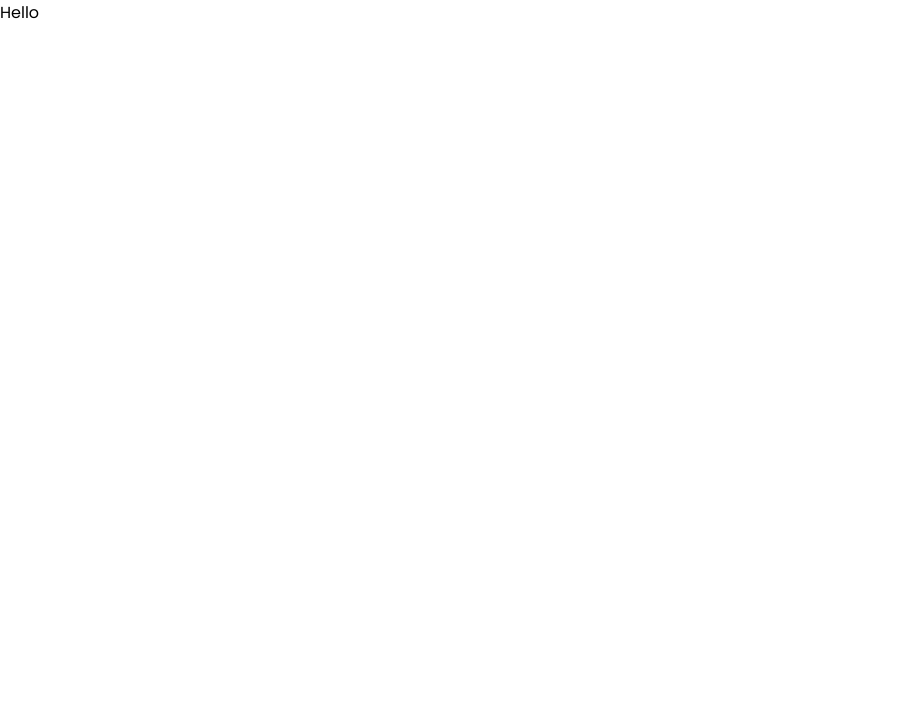
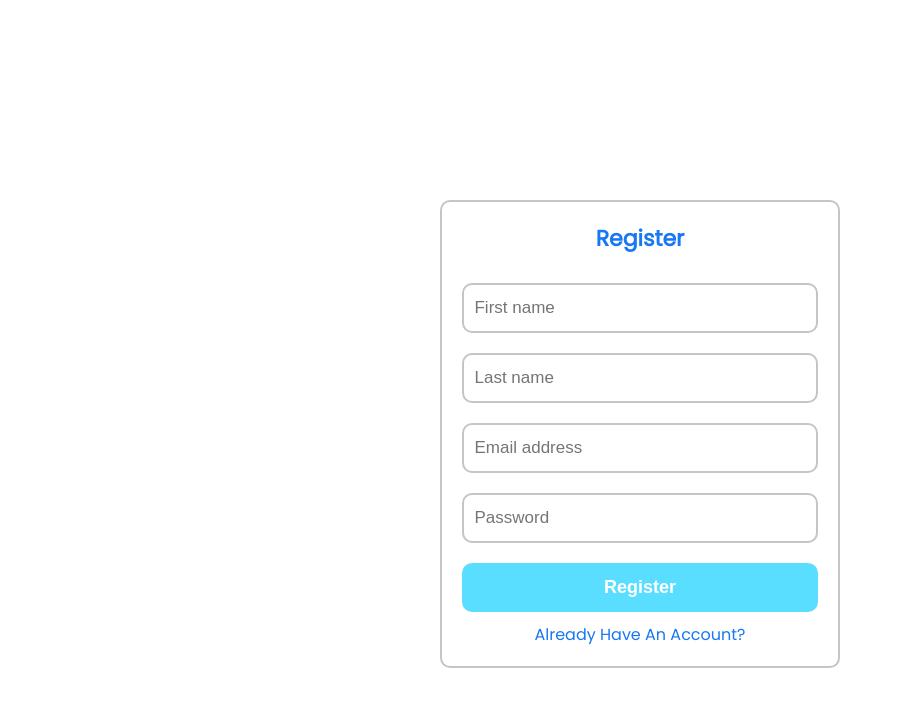
Before and after one commit to mohammad-kassem/Shipperly, a React (Create React App) app in the folder frontend-react/: page /register in a window 1280 px wide. Shown: the top 706 px of the page, without its empty margins (0-902 px from the left). Built offline with nearby package versions, Linux system fonts and the light colour scheme.

Commit message:
frontend: feat:  implement Login and Register

```diff
--- a/frontend-react/src/App.js
+++ b/frontend-react/src/App.js
@@ -1,6 +1,16 @@
+import { BrowserRouter, Routes, Route } from "react-router-dom";
+import Login from "./pages/Login";
+import Register from "./pages/Register";
+
 function App() {
   return (
-    <p>Hello</p>
+    <BrowserRouter>
+      <Routes>
+        <Route path="/login" element={<Login />}></Route>
+        <Route path="/register" element={<Register />}></Route>
+        <Route path="/"></Route>
+      </Routes>
+    </BrowserRouter>
   );
 }
 
--- /dev/null
+++ b/frontend-react/src/api/ApiCalls.js
@@ -0,0 +1,46 @@
+import axios from "axios";
+
+const BASE_URL = "http://localhost:8000/api/v1";
+
+const login = async (authData) => {
+  localStorage.clear();
+  try {
+    const res = await axios({
+      method: "post",
+      url: BASE_URL + "/auth/login",
+      headers: {
+        "Content-type": "application/json",
+      },
+      data: JSON.stringify(authData),
+    });
+    localStorage.setItem("token", res.data.token);
+    return res;
+  } catch (err) {
+    err.response.status === 400
+      ? alert(Object.values(err.response.data))
+      : alert(err.response.data.error[0]);
+  }
+};
+
+const register = async (authData) => {
+  localStorage.clear();
+  try {
+    const res = await axios({
+      method: "post",
+      url: BASE_URL + "/auth/register",
+      headers: {
+        "Content-type": "application/json",
+      },
+      data: JSON.stringify(authData),
+    });
+    localStorage.setItem("token", res.data.token);
+    return res;
+  } catch (err) {
+    // alert(err.response.data.error[0]);
+    err.response.status === 400
+      ? alert(Object.values(err.response.data))
+      : alert(err.response.data.error[0]);
+  }
+};
+
+export { login, register };
--- /dev/null
+++ b/frontend-react/src/components/AuthForm.js
@@ -0,0 +1,85 @@
+import { useState } from "react";
+import { Link, useNavigate } from "react-router-dom";
+import { login, register } from "../api/ApiCalls";
+import "./AuthForm.scss";
+
+const AuthForm = ({ type }) => {
+  const [fname, setFname] = useState("");
+  const [lname, setLname] = useState("");
+  const [email, setEmail] = useState("");
+  const [password, setPassword] = useState("");
+  const navigate = useNavigate();
+
+  const onSubmit = async (e) => {
+    e.preventDefault();
+    if (type === "login") {
+      const res = await login({ email, password });
+      res && navigate("/");
+    } else {
+      const res = await register({ fname, lname, email, password });
+      res && navigate("/");
+    }
+  };
+
+  return (
+    <form className="form" onSubmit={onSubmit}>
+      <div className="form-content">
+        <h1>{type === "register" ? "Register" : "Log In"} </h1>
+        {type === "register" && (
+          <>
+            <input
+              type="text"
+              id="fname"
+              value={fname}
+              placeholder="First name"
+              onChange={function (e) {
+                setFname(e.target.value);
+              }}
+            ></input>
+            <input
+              type="text"
+              id="lname"
+              value={lname}
+              placeholder="Last name"
+              onChange={function (e) {
+                setLname(e.target.value);
+              }}
+            ></input>
+          </>
+        )}
+        <input
+          type="email"
+          id="email"
+          value={email}
+          placeholder="Email address"
+          required
+          onChange={function (e) {
+            setEmail(e.target.value);
+          }}
+        ></input>
+        <input
+          type="password"
+          id="password"
+          value={password}
+          placeholder="Password"
+          required
+          onChange={function (e) {
+            setPassword(e.target.value);
+          }}
+        ></input>
+        <button type="submit" className="btn btn-large">
+          {type === "register" ? "Register" : "Log In"}
+        </button>
+        <div className="link">
+          {type === "register" ? (
+            <Link to="/login"> Already Have An Account? </Link>
+          ) : (
+            <Link to="/register"> Create New Account </Link>
+          )}
+        </div>
+      </div>
+    </form>
+  );
+};
+
+export default AuthForm;
--- /dev/null
+++ b/frontend-react/src/components/AuthForm.scss
@@ -0,0 +1,35 @@
+@use '../contsants/COLORS.scss';
+
+.form {
+  width: 400px;
+  margin: 25vh auto;
+  background-color: COLORS.$white;
+  border: COLORS.$boxBorder;
+  border-radius: 10px;
+}
+
+.form h1 {
+  margin: 5%;
+  text-align: center;
+  font-size: 22px;
+  color: COLORS.$pri;
+}
+
+.form-content {
+  margin: 5%;
+}
+
+.form input {
+  width: 100%;
+  height: 50px;
+  border: COLORS.$boxBorder;
+  border-radius: 10px;
+  font-size: 17px;
+  box-sizing: border-box;
+  padding: 0 3%;
+  margin: 10px 0;
+}
+
+.link {
+  text-align: center;
+}
--- /dev/null
+++ b/frontend-react/src/pages/Login.js
@@ -0,0 +1,7 @@
+import AuthForm from "../components/AuthForm";
+
+const Login = () => {
+  return <AuthForm type="login" />;
+};
+
+export default Login;
--- /dev/null
+++ b/frontend-react/src/pages/Register.js
@@ -0,0 +1,7 @@
+import AuthForm from "../components/AuthForm";
+
+const Register = () => {
+  return <AuthForm type="register" />;
+};
+
+export default Register;
```
